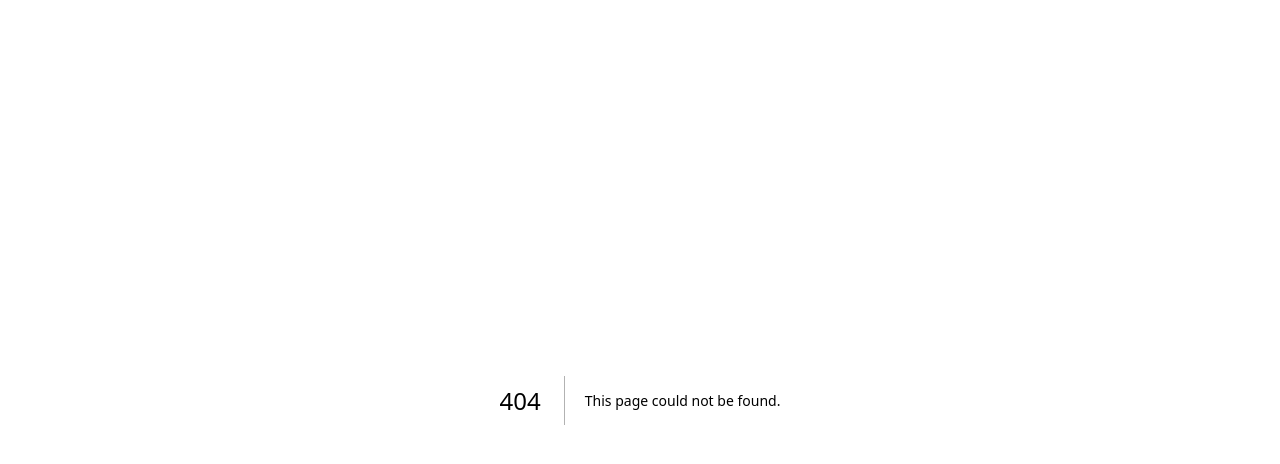
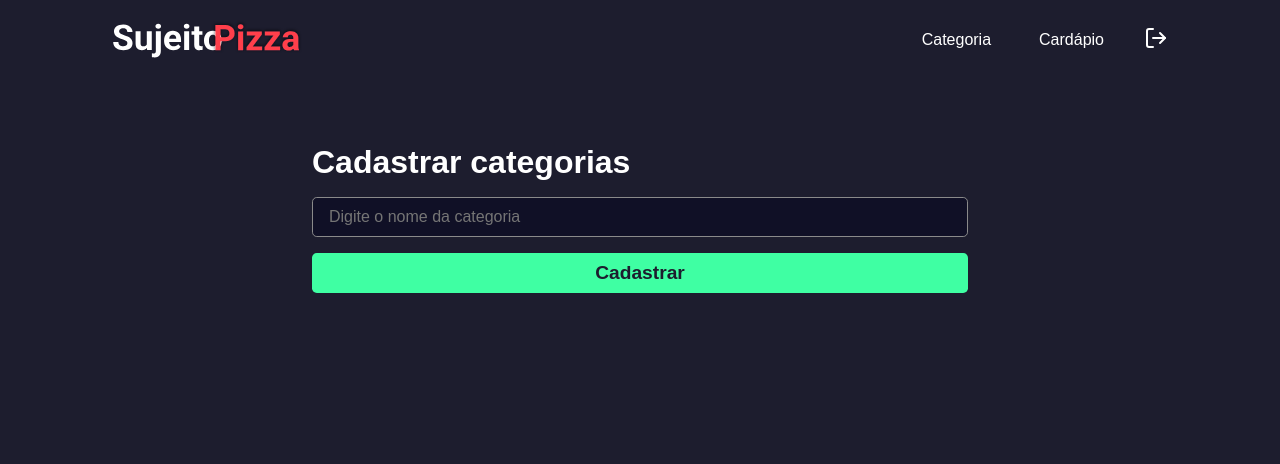
Before and after one commit to dayannealcantara/pizzaria---frontend, a Next.js app: page /category in a window 1280 px wide. Before the commit this address had no page. Shown: the top 464 px of the page. Built offline with nearby package versions, Linux system fonts and the light colour scheme.

Commit message:
feat: category registration page

```diff
--- /dev/null
+++ b/src/pages/category/index.tsx
@@ -0,0 +1,58 @@
+import Head from "next/head"
+import { Header } from "../../components/Header/indes"
+import styles from './styles.module.scss'
+import { FormEvent, useState } from "react";
+import { setupAPIClient } from "../../services/api";
+import { toast } from "react-toastify";
+
+
+export default function Category(){
+  const [name, setName] = useState('')
+
+  async function handleRegister(event: FormEvent){
+    event.preventDefault();
+
+    if(name === '') {
+      return
+    }
+    const apiClient = setupAPIClient();
+    await apiClient.post('/category', {
+      name: name
+    })
+    toast.success('Categoria cadastrada com sucesso!')
+    setName('')
+
+  }
+
+
+  return(
+    <>
+    <Head>
+      <title>Nova categoria - Sujeito Pizzaria</title>
+    </Head>
+    <div>
+      <Header/>
+
+      <main className={styles.container}>
+        <h1>Cadastrar categorias</h1>
+
+        <form className={styles.form} onSubmit={handleRegister}>
+          <input
+          type="text"
+          placeholder="Digite o nome da categoria"
+          className={styles.input}
+          value={name}
+          onChange={ (e) => setName(e.target.value) }
+          />
+
+          <button className={styles.buttonAdd} type="submit">
+            Cadastrar
+          </button>
+
+        </form>
+
+      </main>
+    </div>
+    </>
+  )
+}
--- /dev/null
+++ b/src/pages/category/styles.module.scss
@@ -0,0 +1,41 @@
+
+.container{
+  max-width: 720px;
+  margin: 4rem auto;
+  padding: 0 2rem;
+
+  display: flex;
+  justify-content: space-between;
+  flex-direction: column;
+}
+
+.container h1{
+  color: var(--white);
+}
+
+.form{
+  display: flex;
+  flex-direction: column;
+  margin: 1rem 0;
+}
+
+.input{
+  background-color: var(--dark-900);
+  border:0;
+  padding: 1rem;
+  height: 40px;
+  border-radius: 0.3rem;
+  color: var(--white);
+  border: 1px solid var(--gray-100);
+  margin-bottom: 1rem;
+}
+
+.buttonAdd{
+  height: 40px;
+  border:0;
+  background-color: var(--green-900);
+  font-weight: bold;
+  font-size: 1.2rem;
+  border-radius: 0.3rem;
+  color: var(--dark-700)
+}
--- a/src/pages/dashboard/index.tsx
+++ b/src/pages/dashboard/index.tsx
@@ -7,7 +7,7 @@
   return (
     <>
       <Head>
-        <title>SujeitoPizza - Dashboard</title>
+        <title>Painel - Sujeito pizzaria</title>
       </Head>
       <div>
         <Header/>
```
Also changed, not shown: 1 other file (tests, documents, lock files or other folders).
